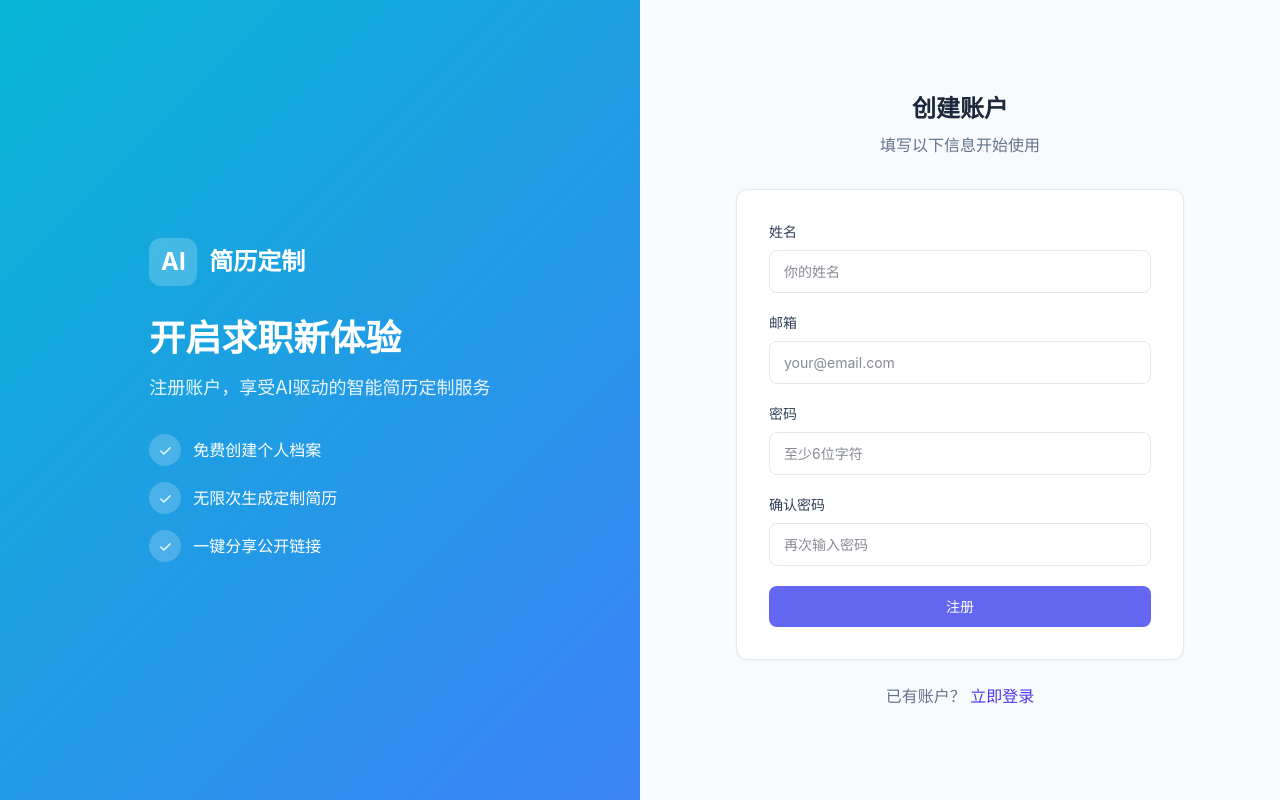
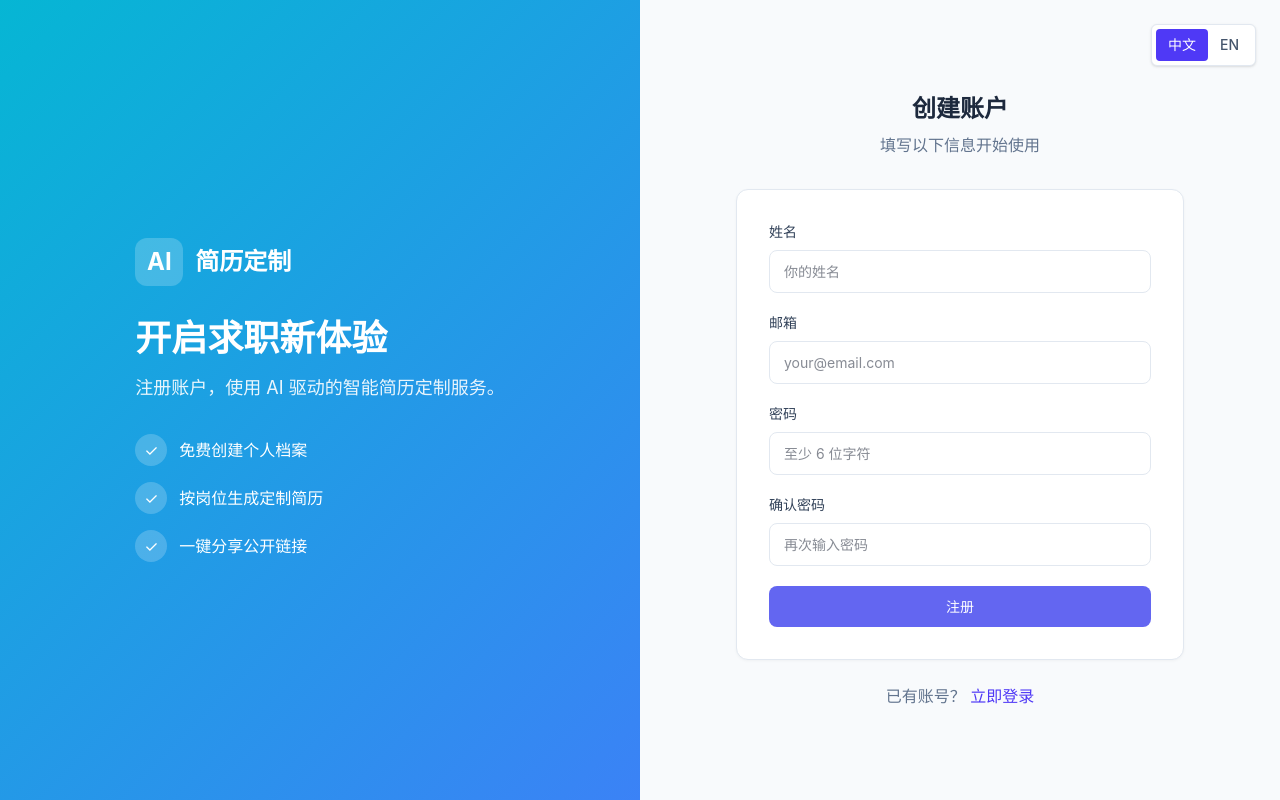
Before and after one commit to xingxing7290/ai_customize_resume, a Next.js app in the folder apps/web/: page /register in a window 1280 px wide. Built offline with nearby package versions, Linux system fonts and the light colour scheme; no server answers.

Commit message:
feat: add language selector

```diff
--- a/apps/web/src/app/(auth)/login/page.tsx
+++ b/apps/web/src/app/(auth)/login/page.tsx
@@ -3,10 +3,39 @@
 import { useState } from 'react';
 import Link from 'next/link';
 import { useRouter } from 'next/navigation';
+import { LanguageSelector } from '@/components/LanguageSelector';
+import { useLanguage } from '@/lib/language';
 import { api } from '@/lib/api';
+
+const copy = {
+  zh: {
+    title: '登录',
+    subtitle: '进入 AI 岗位定制简历平台',
+    email: '邮箱',
+    password: '密码',
+    submit: '登录',
+    submitting: '登录中...',
+    noAccount: '还没有账号？',
+    register: '注册',
+    failed: '登录失败，请检查邮箱和密码',
+  },
+  en: {
+    title: 'Sign In',
+    subtitle: 'Access the AI resume customization platform',
+    email: 'Email',
+    password: 'Password',
+    submit: 'Sign In',
+    submitting: 'Signing in...',
+    noAccount: 'No account yet?',
+    register: 'Create one',
+    failed: 'Sign in failed. Please check your email and password.',
+  },
+};
 
 export default function LoginPage() {
   const router = useRouter();
+  const { language, setLanguage } = useLanguage();
+  const t = copy[language];
   const [email, setEmail] = useState('test@test.com');
   const [password, setPassword] = useState('test123');
   const [message, setMessage] = useState('');
@@ -25,23 +54,27 @@ export default function LoginPage() {
       return;
     }
 
-    setMessage(result.message || '登录失败，请检查邮箱和密码');
+    setMessage(result.message || t.failed);
   };
 
   return (
-    <div className="min-h-screen flex items-center justify-center bg-slate-50 px-4">
-      <div className="w-full max-w-md bg-white border border-slate-200 rounded-lg p-8 shadow-sm">
+    <div className="relative flex min-h-screen items-center justify-center bg-slate-50 px-4">
+      <div className="absolute right-4 top-4 sm:right-6 sm:top-6">
+        <LanguageSelector language={language} onChange={setLanguage} />
+      </div>
+
+      <div className="w-full max-w-md rounded-lg border border-slate-200 bg-white p-8 shadow-sm">
         <div className="mb-8 text-center">
-          <div className="mx-auto mb-4 w-12 h-12 rounded-lg gradient-primary flex items-center justify-center">
-            <span className="text-white font-bold">AI</span>
+          <div className="gradient-primary mx-auto mb-4 flex h-12 w-12 items-center justify-center rounded-lg">
+            <span className="font-bold text-white">AI</span>
           </div>
-          <h1 className="text-2xl font-bold text-slate-900">登录</h1>
-          <p className="mt-2 text-sm text-slate-500">进入 AI 岗位定制简历平台</p>
+          <h1 className="text-2xl font-bold text-slate-900">{t.title}</h1>
+          <p className="mt-2 text-sm text-slate-500">{t.subtitle}</p>
         </div>
 
         <form onSubmit={handleSubmit} className="space-y-5">
           <div>
-            <label className="block text-sm font-medium text-slate-700 mb-2">邮箱</label>
+            <label className="mb-2 block text-sm font-medium text-slate-700">{t.email}</label>
             <input
               type="email"
               required
@@ -52,7 +85,7 @@ export default function LoginPage() {
           </div>
 
           <div>
-            <label className="block text-sm font-medium text-slate-700 mb-2">密码</label>
+            <label className="mb-2 block text-sm font-medium text-slate-700">{t.password}</label>
             <input
               type="password"
               required
@@ -67,14 +100,14 @@ export default function LoginPage() {
           )}
 
           <button type="submit" disabled={loading} className="btn-primary w-full py-3 disabled:opacity-60">
-            {loading ? '登录中...' : '登录'}
+            {loading ? t.submitting : t.submit}
           </button>
         </form>
 
         <p className="mt-6 text-center text-sm text-slate-500">
-          还没有账号？{' '}
+          {t.noAccount}{' '}
           <Link href="/register" className="font-medium text-indigo-600 hover:text-indigo-700">
-            注册
+            {t.register}
           </Link>
         </p>
       </div>
--- a/apps/web/src/app/(auth)/register/page.tsx
+++ b/apps/web/src/app/(auth)/register/page.tsx
@@ -3,10 +3,61 @@
 import { useState } from 'react';
 import { useRouter } from 'next/navigation';
 import Link from 'next/link';
+import { LanguageSelector } from '@/components/LanguageSelector';
+import { useLanguage } from '@/lib/language';
 import { api } from '@/lib/api';
+
+const copy = {
+  zh: {
+    brand: '简历定制',
+    heroTitle: '开启求职新体验',
+    heroText: '注册账户，使用 AI 驱动的智能简历定制服务。',
+    points: ['免费创建个人档案', '按岗位生成定制简历', '一键分享公开链接'],
+    title: '创建账户',
+    subtitle: '填写以下信息开始使用',
+    name: '姓名',
+    namePlaceholder: '你的姓名',
+    email: '邮箱',
+    password: '密码',
+    passwordPlaceholder: '至少 6 位字符',
+    confirmPassword: '确认密码',
+    confirmPlaceholder: '再次输入密码',
+    submit: '注册',
+    submitting: '注册中...',
+    haveAccount: '已有账号？',
+    login: '立即登录',
+    mismatch: '两次输入的密码不一致',
+    weakPassword: '密码长度至少 6 位',
+    failed: '注册失败',
+  },
+  en: {
+    brand: 'Resume Studio',
+    heroTitle: 'Build a better job search flow',
+    heroText: 'Create an account and tailor resumes with AI for each target role.',
+    points: ['Create a profile for free', 'Generate role-specific resumes', 'Share public resume links'],
+    title: 'Create Account',
+    subtitle: 'Enter your details to get started',
+    name: 'Name',
+    namePlaceholder: 'Your name',
+    email: 'Email',
+    password: 'Password',
+    passwordPlaceholder: 'At least 6 characters',
+    confirmPassword: 'Confirm Password',
+    confirmPlaceholder: 'Enter your password again',
+    submit: 'Create Account',
+    submitting: 'Creating...',
+    haveAccount: 'Already have an account?',
+    login: 'Sign in',
+    mismatch: 'The two passwords do not match',
+    weakPassword: 'Password must be at least 6 characters',
+    failed: 'Registration failed',
+  },
+};
 
 export default function RegisterPage() {
   const router = useRouter();
+  const { language, setLanguage } = useLanguage();
+  const t = copy[language];
   const [name, setName] = useState('');
   const [email, setEmail] = useState('');
   const [password, setPassword] = useState('');
@@ -14,143 +65,91 @@ export default function RegisterPage() {
   const [error, setError] = useState('');
   const [loading, setLoading] = useState(false);
 
-  const handleSubmit = async (e: React.FormEvent) => {
-    e.preventDefault();
+  const handleSubmit = async (event: React.FormEvent) => {
+    event.preventDefault();
     setError('');
 
     if (password !== confirmPassword) {
-      setError('两次输入的密码不一致');
+      setError(t.mismatch);
       return;
     }
 
     if (password.length < 6) {
-      setError('密码长度至少6位');
+      setError(t.weakPassword);
       return;
     }
 
     setLoading(true);
-
     const result = await api.auth.register({ email, password, name });
+    setLoading(false);
 
     if (result.data) {
       router.push('/profiles');
-    } else {
-      setError(result.message || '注册失败');
+      return;
     }
 
-    setLoading(false);
+    setError(result.message || t.failed);
   };
 
   return (
-    <div className="min-h-screen flex">
-      {/* 左侧品牌区域 */}
-      <div className="hidden lg:flex lg:w-1/2 gradient-accent items-center justify-center p-12">
+    <div className="relative flex min-h-screen">
+      <div className="absolute right-4 top-4 z-10 sm:right-6 sm:top-6">
+        <LanguageSelector language={language} onChange={setLanguage} />
+      </div>
+
+      <div className="gradient-accent hidden items-center justify-center p-12 lg:flex lg:w-1/2">
         <div className="max-w-md text-white">
-          <div className="flex items-center gap-3 mb-8">
-            <div className="w-12 h-12 rounded-xl bg-white/20 flex items-center justify-center">
+          <div className="mb-8 flex items-center gap-3">
+            <div className="flex h-12 w-12 items-center justify-center rounded-xl bg-white/20">
               <span className="text-2xl font-bold">AI</span>
             </div>
-            <span className="text-2xl font-bold">简历定制</span>
+            <span className="text-2xl font-bold">{t.brand}</span>
           </div>
-          <h1 className="text-4xl font-bold mb-4">开启求职新体验</h1>
-          <p className="text-lg opacity-90 mb-8">
-            注册账户，享受AI驱动的智能简历定制服务
-          </p>
+          <h1 className="mb-4 text-4xl font-bold">{t.heroTitle}</h1>
+          <p className="mb-8 text-lg opacity-90">{t.heroText}</p>
           <div className="space-y-4">
-            <div className="flex items-center gap-3">
-              <div className="w-8 h-8 rounded-full bg-white/20 flex items-center justify-center">✓</div>
-              <span>免费创建个人档案</span>
-            </div>
-            <div className="flex items-center gap-3">
-              <div className="w-8 h-8 rounded-full bg-white/20 flex items-center justify-center">✓</div>
-              <span>无限次生成定制简历</span>
-            </div>
-            <div className="flex items-center gap-3">
-              <div className="w-8 h-8 rounded-full bg-white/20 flex items-center justify-center">✓</div>
-              <span>一键分享公开链接</span>
-            </div>
+            {t.points.map((point) => (
+              <div key={point} className="flex items-center gap-3">
+                <div className="flex h-8 w-8 items-center justify-center rounded-full bg-white/20">✓</div>
+                <span>{point}</span>
+              </div>
+            ))}
           </div>
         </div>
       </div>
 
-      {/* 右侧注册表单 */}
-      <div className="flex-1 flex items-center justify-center p-8 bg-slate-50">
+      <div className="flex flex-1 items-center justify-center bg-slate-50 p-8">
         <div className="w-full max-w-md">
-          <div className="text-center mb-8">
-            <div className="lg:hidden flex items-center justify-center gap-2 mb-6">
-              <div className="w-10 h-10 rounded-lg gradient-primary flex items-center justify-center">
-                <span className="text-white font-bold">AI</span>
+          <div className="mb-8 text-center">
+            <div className="mb-6 flex items-center justify-center gap-2 lg:hidden">
+              <div className="gradient-primary flex h-10 w-10 items-center justify-center rounded-lg">
+                <span className="font-bold text-white">AI</span>
               </div>
-              <span className="text-xl font-bold text-slate-800">简历定制</span>
+              <span className="text-xl font-bold text-slate-800">{t.brand}</span>
             </div>
-            <h2 className="text-2xl font-bold text-slate-800">创建账户</h2>
-            <p className="text-slate-500 mt-2">填写以下信息开始使用</p>
+            <h2 className="text-2xl font-bold text-slate-800">{t.title}</h2>
+            <p className="mt-2 text-slate-500">{t.subtitle}</p>
           </div>
 
           <div className="card p-8">
             <form onSubmit={handleSubmit} className="space-y-5">
               {error && (
-                <div className="p-4 rounded-lg bg-red-50 text-red-600 text-sm">
-                  {error}
-                </div>
+                <div className="rounded-lg bg-red-50 p-4 text-sm text-red-600">{error}</div>
               )}
-              <div>
-                <label className="block text-sm font-medium text-slate-700 mb-2">姓名</label>
-                <input
-                  type="text"
-                  value={name}
-                  onChange={e => setName(e.target.value)}
-                  className="input"
-                  placeholder="你的姓名"
-                />
-              </div>
-              <div>
-                <label className="block text-sm font-medium text-slate-700 mb-2">邮箱</label>
-                <input
-                  type="email"
-                  required
-                  value={email}
-                  onChange={e => setEmail(e.target.value)}
-                  className="input"
-                  placeholder="your@email.com"
-                />
-              </div>
-              <div>
-                <label className="block text-sm font-medium text-slate-700 mb-2">密码</label>
-                <input
-                  type="password"
-                  required
-                  value={password}
-                  onChange={e => setPassword(e.target.value)}
-                  className="input"
-                  placeholder="至少6位字符"
-                />
-              </div>
-              <div>
-                <label className="block text-sm font-medium text-slate-700 mb-2">确认密码</label>
-                <input
-                  type="password"
-                  required
-                  value={confirmPassword}
-                  onChange={e => setConfirmPassword(e.target.value)}
-                  className="input"
-                  placeholder="再次输入密码"
-                />
-              </div>
-              <button
-                type="submit"
-                disabled={loading}
-                className="w-full btn-primary py-3 disabled:opacity-50"
-              >
-                {loading ? '注册中...' : '注册'}
+              <TextField label={t.name} value={name} onChange={setName} placeholder={t.namePlaceholder} />
+              <TextField label={t.email} type="email" required value={email} onChange={setEmail} placeholder="your@email.com" />
+              <TextField label={t.password} type="password" required value={password} onChange={setPassword} placeholder={t.passwordPlaceholder} />
+              <TextField label={t.confirmPassword} type="password" required value={confirmPassword} onChange={setConfirmPassword} placeholder={t.confirmPlaceholder} />
+              <button type="submit" disabled={loading} className="btn-primary w-full py-3 disabled:opacity-50">
+                {loading ? t.submitting : t.submit}
               </button>
             </form>
           </div>
 
-          <p className="text-center text-slate-500 mt-6">
-            已有账户？{' '}
-            <Link href="/login" className="text-indigo-600 font-medium hover:text-indigo-700">
-              立即登录
+          <p className="mt-6 text-center text-slate-500">
+            {t.haveAccount}{' '}
+            <Link href="/login" className="font-medium text-indigo-600 hover:text-indigo-700">
+              {t.login}
             </Link>
           </p>
         </div>
@@ -158,3 +157,33 @@ export default function RegisterPage() {
     </div>
   );
 }
+
+function TextField({
+  label,
+  value,
+  onChange,
+  placeholder,
+  type = 'text',
+  required = false,
+}: {
+  label: string;
+  value: string;
+  onChange: (value: string) => void;
+  placeholder?: string;
+  type?: string;
+  required?: boolean;
+}) {
+  return (
+    <div>
+      <label className="mb-2 block text-sm font-medium text-slate-700">{label}</label>
+      <input
+        type={type}
+        required={required}
+        value={value}
+        onChange={(event) => onChange(event.target.value)}
+        className="input"
+        placeholder={placeholder}
+      />
+    </div>
+  );
+}
--- a/apps/web/src/app/(dashboard)/layout.tsx
+++ b/apps/web/src/app/(dashboard)/layout.tsx
@@ -3,95 +3,116 @@
 import Link from 'next/link';
 import { usePathname, useRouter } from 'next/navigation';
 import { useEffect, useState } from 'react';
+import { LanguageSelector } from '@/components/LanguageSelector';
+import { useLanguage } from '@/lib/language';
 import { api } from '@/lib/api';
+
+const copy = {
+  zh: {
+    brand: 'AI 简历定制',
+    nav: [
+      { href: '/profiles', label: '主档案', short: '档案' },
+      { href: '/jobs', label: '岗位输入', short: '岗位' },
+      { href: '/resumes', label: '简历生成', short: '简历' },
+    ],
+    logout: '退出登录',
+  },
+  en: {
+    brand: 'AI Resume Studio',
+    nav: [
+      { href: '/profiles', label: 'Profiles', short: 'Profiles' },
+      { href: '/jobs', label: 'Jobs', short: 'Jobs' },
+      { href: '/resumes', label: 'Resumes', short: 'Resumes' },
+    ],
+    logout: 'Sign Out',
+  },
+};
 
 export default function DashboardLayout({ children }: { children: React.ReactNode }) {
   const pathname = usePathname();
   const router = useRouter();
+  const { language, setLanguage } = useLanguage();
+  const t = copy[language];
   const [mounted, setMounted] = useState(false);
 
-  useEffect(() => { setMounted(true); }, []);
+  useEffect(() => {
+    setMounted(true);
+  }, []);
 
   const handleLogout = async () => {
     await api.auth.logout();
     router.push('/login');
   };
 
-  const navItems = [
-    { href: '/profiles', label: '主档案', short: '档案' },
-    { href: '/jobs', label: '岗位输入', short: '岗位' },
-    { href: '/resumes', label: '简历生成', short: '简历' },
-  ];
-
   if (!mounted) {
     return (
-      <div className="min-h-screen bg-slate-50 flex items-center justify-center">
-        <div className="animate-spin rounded-full h-8 w-8 border-b-2 border-indigo-600" />
+      <div className="flex min-h-screen items-center justify-center bg-slate-50">
+        <div className="h-8 w-8 animate-spin rounded-full border-b-2 border-indigo-600" />
       </div>
     );
   }
 
   return (
     <div className="min-h-screen bg-slate-50">
-      <nav className="bg-white border-b border-slate-200 sticky top-0 z-50">
-        <div className="max-w-7xl mx-auto px-4 sm:px-6 lg:px-8">
-          <div className="flex justify-between h-16">
+      <nav className="sticky top-0 z-50 border-b border-slate-200 bg-white">
+        <div className="mx-auto max-w-7xl px-4 sm:px-6 lg:px-8">
+          <div className="flex h-16 justify-between">
             <div className="flex">
-              <div className="flex-shrink-0 flex items-center">
+              <div className="flex flex-shrink-0 items-center">
                 <Link href="/profiles" className="flex items-center gap-2">
-                  <div className="w-8 h-8 rounded-lg gradient-primary flex items-center justify-center">
-                    <span className="text-white text-sm font-bold">AI</span>
+                  <div className="gradient-primary flex h-8 w-8 items-center justify-center rounded-lg">
+                    <span className="text-sm font-bold text-white">AI</span>
                   </div>
-                  <span className="text-lg font-semibold text-slate-800">AI 简历定制</span>
+                  <span className="text-lg font-semibold text-slate-800">{t.brand}</span>
                 </Link>
               </div>
               <div className="hidden sm:ml-8 sm:flex sm:space-x-1">
-                {navItems.map((item) => (
-                  <Link
-                    key={item.href}
-                    href={item.href}
-                    className={`inline-flex items-center px-4 py-2 rounded-lg text-sm font-medium transition-all ${
-                      pathname.startsWith(item.href)
-                        ? 'bg-indigo-50 text-indigo-600'
-                        : 'text-slate-600 hover:bg-slate-100 hover:text-slate-800'
-                    }`}
-                  >
+                {t.nav.map((item) => (
+                  <NavLink key={item.href} href={item.href} active={pathname.startsWith(item.href)}>
                     {item.label}
-                  </Link>
+                  </NavLink>
                 ))}
               </div>
             </div>
             <div className="flex items-center gap-3">
+              <LanguageSelector language={language} onChange={setLanguage} compact />
               <button
                 type="button"
                 onClick={handleLogout}
-                className="px-4 py-2 text-sm font-medium text-slate-600 hover:text-slate-800 hover:bg-slate-100 rounded-lg transition-all"
+                className="rounded-lg px-4 py-2 text-sm font-medium text-slate-600 transition-all hover:bg-slate-100 hover:text-slate-800"
               >
-                退出登录
+                {t.logout}
               </button>
             </div>
           </div>
-          <div className="sm:hidden grid grid-cols-3 gap-2 pb-3">
-            {navItems.map((item) => (
-              <Link
-                key={item.href}
-                href={item.href}
-                className={`text-center px-3 py-2 rounded-lg text-sm font-medium ${
-                  pathname.startsWith(item.href)
-                    ? 'bg-indigo-50 text-indigo-600'
-                    : 'text-slate-600 bg-slate-50'
-                }`}
-              >
+          <div className="grid grid-cols-3 gap-2 pb-3 sm:hidden">
+            {t.nav.map((item) => (
+              <NavLink key={item.href} href={item.href} active={pathname.startsWith(item.href)} mobile>
                 {item.short}
-              </Link>
+              </NavLink>
             ))}
           </div>
         </div>
       </nav>
 
-      <main className="max-w-7xl mx-auto px-4 sm:px-6 lg:px-8 py-8">
+      <main className="mx-auto max-w-7xl px-4 py-8 sm:px-6 lg:px-8">
         <div className="animate-fade-in">{children}</div>
       </main>
     </div>
   );
 }
+
+function NavLink({ href, active, mobile = false, children }: { href: string; active: boolean; mobile?: boolean; children: React.ReactNode }) {
+  return (
+    <Link
+      href={href}
+      className={
+        mobile
+          ? `rounded-lg px-3 py-2 text-center text-sm font-medium ${active ? 'bg-indigo-50 text-indigo-600' : 'bg-slate-50 text-slate-600'}`
+          : `inline-flex items-center rounded-lg px-4 py-2 text-sm font-medium transition-all ${active ? 'bg-indigo-50 text-indigo-600' : 'text-slate-600 hover:bg-slate-100 hover:text-slate-800'}`
+      }
+    >
+      {children}
+    </Link>
+  );
+}
--- /dev/null
+++ b/apps/web/src/components/LanguageSelector.tsx
@@ -0,0 +1,38 @@
+'use client';
+
+import { AppLanguage } from '@/lib/language';
+
+interface LanguageSelectorProps {
+  language: AppLanguage;
+  onChange: (language: AppLanguage) => void;
+  compact?: boolean;
+}
+
+export function LanguageSelector({ language, onChange, compact = false }: LanguageSelectorProps) {
+  return (
+    <div className="inline-flex rounded-md border border-slate-200 bg-white p-1 shadow-sm" aria-label="Language selector">
+      <button
+        type="button"
+        onClick={() => onChange('zh')}
+        className={buttonClass(language === 'zh', compact)}
+      >
+        中文
+      </button>
+      <button
+        type="button"
+        onClick={() => onChange('en')}
+        className={buttonClass(language === 'en', compact)}
+      >
+        EN
+      </button>
+    </div>
+  );
+}
+
+function buttonClass(active: boolean, compact: boolean) {
+  return [
+    'rounded px-3 py-1.5 text-sm font-medium transition',
+    compact ? 'px-2 py-1 text-xs' : '',
+    active ? 'bg-indigo-600 text-white' : 'text-slate-600 hover:bg-slate-100 hover:text-slate-900',
+  ].join(' ');
+}
--- /dev/null
+++ b/apps/web/src/lib/language.ts
@@ -0,0 +1,45 @@
+'use client';
+
+import { useEffect, useState } from 'react';
+
+export type AppLanguage = 'zh' | 'en';
+
+const STORAGE_KEY = 'appLanguage';
+const CHANGE_EVENT = 'app-language-change';
+
+export function getInitialLanguage(): AppLanguage {
+  if (typeof window === 'undefined') return 'zh';
+  const saved = window.localStorage.getItem(STORAGE_KEY);
+  return saved === 'en' ? 'en' : 'zh';
+}
+
+export function setAppLanguage(language: AppLanguage) {
+  window.localStorage.setItem(STORAGE_KEY, language);
+  document.documentElement.lang = language === 'en' ? 'en' : 'zh-CN';
+  window.dispatchEvent(new CustomEvent(CHANGE_EVENT, { detail: language }));
+}
+
+export function useLanguage() {
+  const [language, setLanguage] = useState<AppLanguage>('zh');
+
+  useEffect(() => {
+    const initial = getInitialLanguage();
+    setLanguage(initial);
+    document.documentElement.lang = initial === 'en' ? 'en' : 'zh-CN';
+
+    const handleChange = (event: Event) => {
+      const next = (event as CustomEvent<AppLanguage>).detail;
+      setLanguage(next === 'en' ? 'en' : 'zh');
+    };
+
+    window.addEventListener(CHANGE_EVENT, handleChange);
+    return () => window.removeEventListener(CHANGE_EVENT, handleChange);
+  }, []);
+
+  const updateLanguage = (next: AppLanguage) => {
+    setAppLanguage(next);
+    setLanguage(next);
+  };
+
+  return { language, setLanguage: updateLanguage };
+}
```
Also changed, not shown: 1 other file (tests, documents, lock files or other folders).
